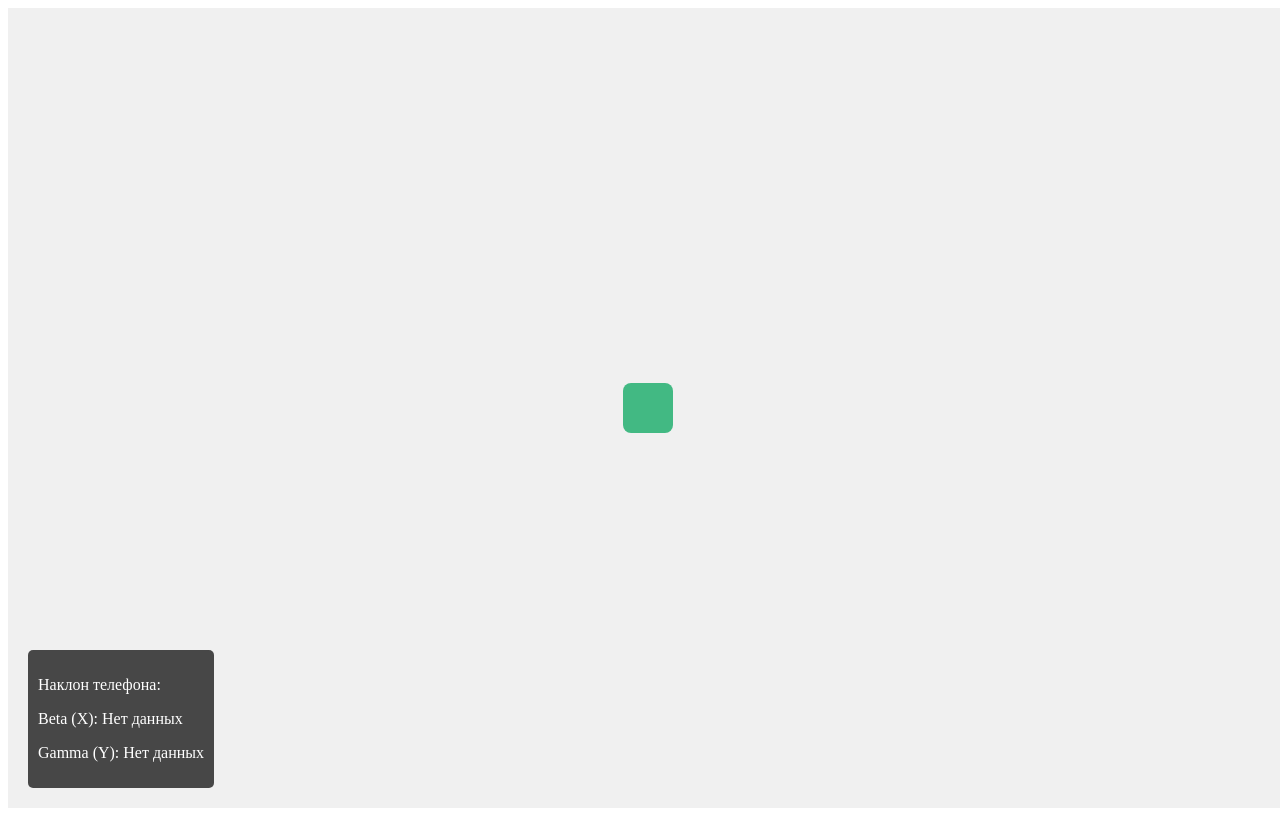
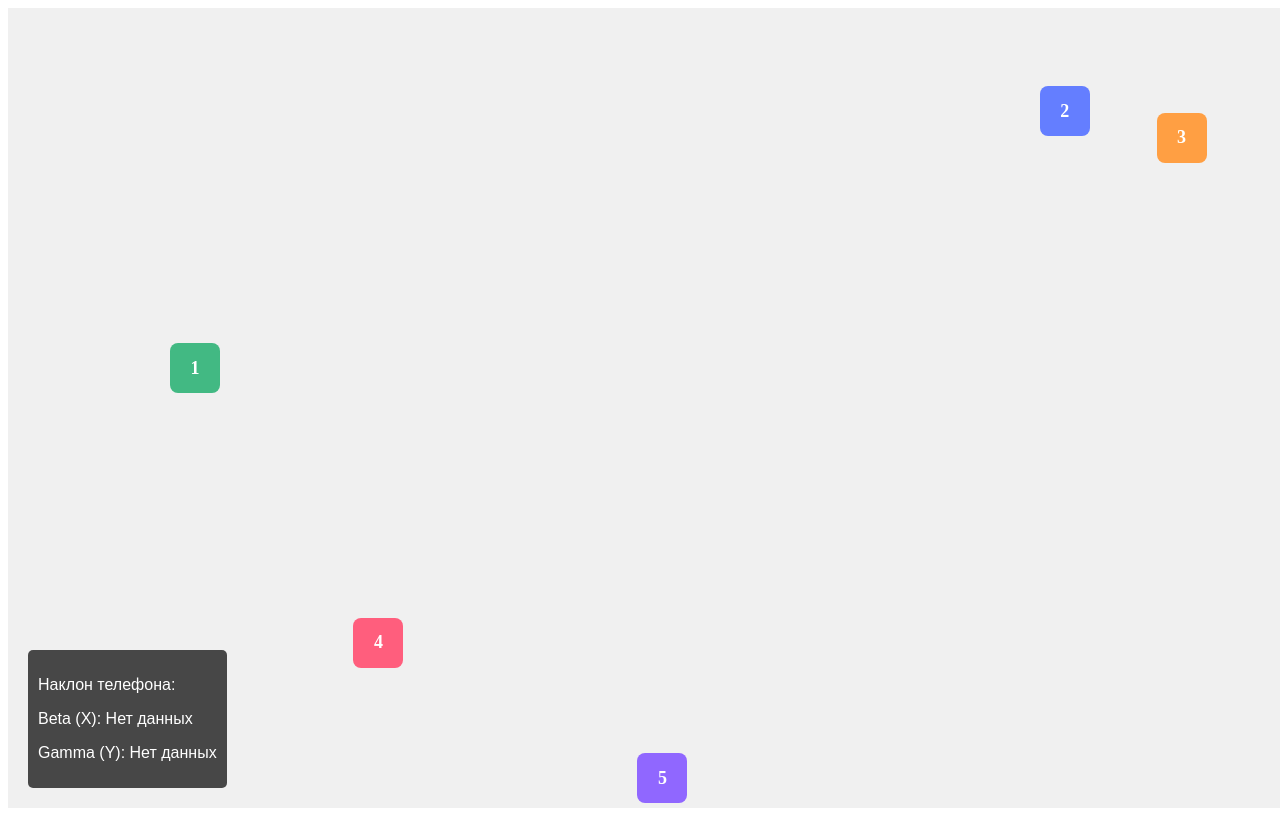
Before and after one commit to webdevavv/boozy, a Vue app: page / in a window 1280 px wide. Built offline with nearby package versions, Linux system fonts and the light colour scheme.

Commit message:
test commit #2

```diff
--- a/src/App.vue
+++ b/src/App.vue
@@ -1,5 +1,12 @@
 <script setup>
 import { ref, onMounted, onUnmounted } from 'vue'
+
+// Константы
+const MAX_TILT = 30
+const SPEED = 1
+const BOX_SIZE = 50
+const BOX_COUNT = 5
+const BOX_COLORS = ['#42b983', '#647eff', '#ff9f43', '#ff5e7d', '#9067ff']
 
 // Состояния
 const orientation = ref({
@@ -7,18 +14,29 @@ const orientation = ref({
   gamma: null,
 })
 
-const position = ref({
-  x: window.innerWidth / 2 - 25,
-  y: window.innerHeight / 2 - 25,
-})
+const boxes = ref(
+  Array(BOX_COUNT)
+    .fill()
+    .map((_, i) => ({
+      id: i,
+      x: Math.random() * (window.innerWidth - BOX_SIZE),
+      y: Math.random() * (window.innerHeight - BOX_SIZE),
+      color: BOX_COLORS[i % BOX_COLORS.length],
+    })),
+)
 
 const isPermissionGranted = ref(false)
 const isIOS = ref(false)
 
-// Константы
-const MAX_TILT = 30
-const SPEED = 2
-const BOX_SIZE = 50
+// Проверка столкновений
+const checkCollision = (box1, box2) => {
+  return (
+    box1.x < box2.x + BOX_SIZE &&
+    box1.x + BOX_SIZE > box2.x &&
+    box1.y < box2.y + BOX_SIZE &&
+    box1.y + BOX_SIZE > box2.y
+  )
+}
 
 // Обработчик ориентации
 const handleOrientation = (event) => {
@@ -29,19 +47,37 @@ const handleOrientation = (event) => {
     gamma: event.gamma,
   }
 
-  // Рассчитываем движение с ограничениями
   const tiltX = Math.min(Math.max(event.gamma, -MAX_TILT), MAX_TILT)
   const tiltY = Math.min(Math.max(event.beta, -MAX_TILT), MAX_TILT)
 
-  position.value.x += tiltX * SPEED
-  position.value.y += tiltY * SPEED
+  // Обновляем позиции всех элементов
+  boxes.value.forEach((box) => {
+    const newX = box.x + tiltX * SPEED
+    const newY = box.y + tiltY * SPEED
 
-  // Границы экрана
-  const maxX = window.innerWidth - BOX_SIZE
-  const maxY = window.innerHeight - BOX_SIZE
+    // Проверяем границы экрана
+    const maxX = window.innerWidth - BOX_SIZE
+    const maxY = window.innerHeight - BOX_SIZE
 
-  position.value.x = Math.max(0, Math.min(position.value.x, maxX))
-  position.value.y = Math.max(0, Math.min(position.value.y, maxY))
+    box.x = Math.max(0, Math.min(newX, maxX))
+    box.y = Math.max(0, Math.min(newY, maxY))
+  })
+
+  // Обработка столкновений
+  for (let i = 0; i < boxes.value.length; i++) {
+    for (let j = i + 1; j < boxes.value.length; j++) {
+      if (checkCollision(boxes.value[i], boxes.value[j])) {
+        // Простое отталкивание
+        const dx = boxes.value[i].x - boxes.value[j].x
+        const dy = boxes.value[i].y - boxes.value[j].y
+
+        boxes.value[i].x += dx * 0.1
+        boxes.value[i].y += dy * 0.1
+        boxes.value[j].x -= dx * 0.1
+        boxes.value[j].y -= dy * 0.1
+      }
+    }
+  }
 }
 
 // Запрос разрешения для iOS
@@ -59,7 +95,6 @@ const requestPermission = () => {
       })
       .catch(console.error)
   } else {
-    // Для Android и других браузеров
     isPermissionGranted.value = true
     window.addEventListener('deviceorientation', handleOrientation)
   }
@@ -69,7 +104,6 @@ const requestPermission = () => {
 onMounted(() => {
   isIOS.value = /iPad|iPhone|iPod/.test(navigator.userAgent)
 
-  // Для iOS <13 и других устройств
   if (!isIOS.value || typeof DeviceOrientationEvent.requestPermission !== 'function') {
     requestPermission()
   }
@@ -84,12 +118,17 @@ onUnmounted(() => {
 <template>
   <div class="container">
     <div
+      v-for="box in boxes"
+      :key="box.id"
       class="box"
       :style="{
-        left: position.x + 'px',
-        top: position.y + 'px',
+        left: box.x + 'px',
+        top: box.y + 'px',
+        backgroundColor: box.color,
       }"
-    ></div>
+    >
+      {{ box.id + 1 }}
+    </div>
 
     <div class="debug-info">
       <p>Наклон телефона:</p>
@@ -116,9 +155,15 @@ onUnmounted(() => {
   position: absolute;
   width: 50px;
   height: 50px;
-  background: #42b983;
   border-radius: 8px;
+  display: flex;
+  align-items: center;
+  justify-content: center;
+  color: white;
+  font-weight: bold;
+  font-size: 18px;
   transition: transform 0.1s ease;
+  user-select: none;
 }
 
 .debug-info {
@@ -129,6 +174,7 @@ onUnmounted(() => {
   color: white;
   padding: 10px;
   border-radius: 5px;
+  font-family: Arial, sans-serif;
 }
 
 .permission-btn {
```
